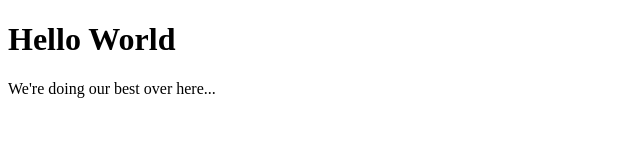
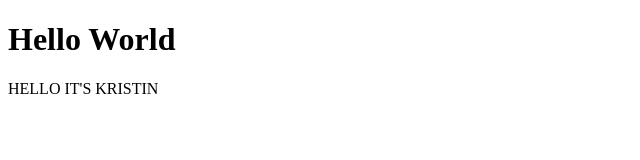
Before and after one commit to thecraiken/thecraiken.github.io, a plain HTML site: page index.html in a window 1280 px wide. Shown: the full height of the page, 0-640 px from the left. Drawn offline with Linux system fonts and the light colour scheme.

Commit message:
Practicing committing myself to a website institution

```diff
--- a/index.html
+++ b/index.html
@@ -2,6 +2,6 @@
 <html>
 <body>
 <h1>Hello World</h1>
-<p>We're doing our best over here...</p>
+<p>HELLO IT'S KRISTIN</p>
 </body>
 </html>
```
